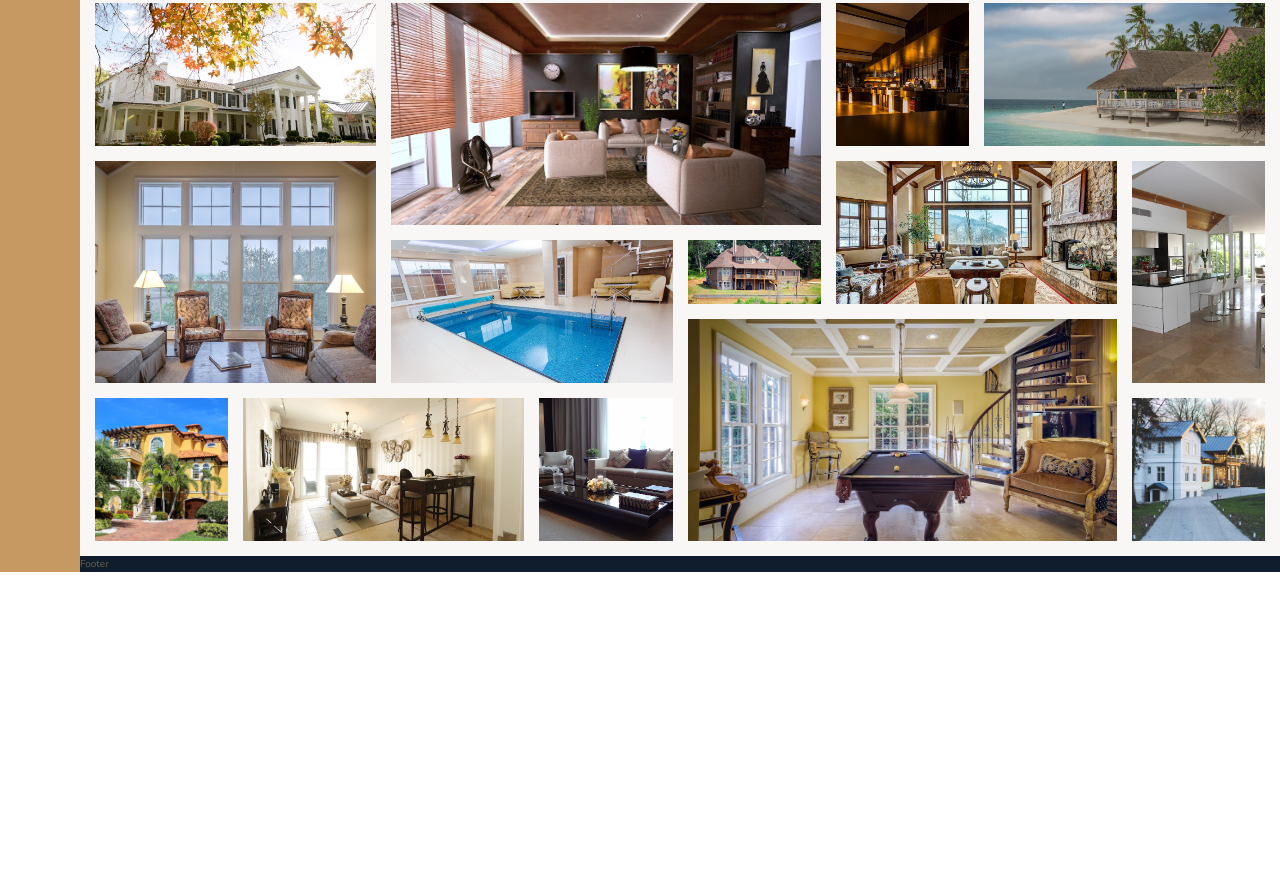
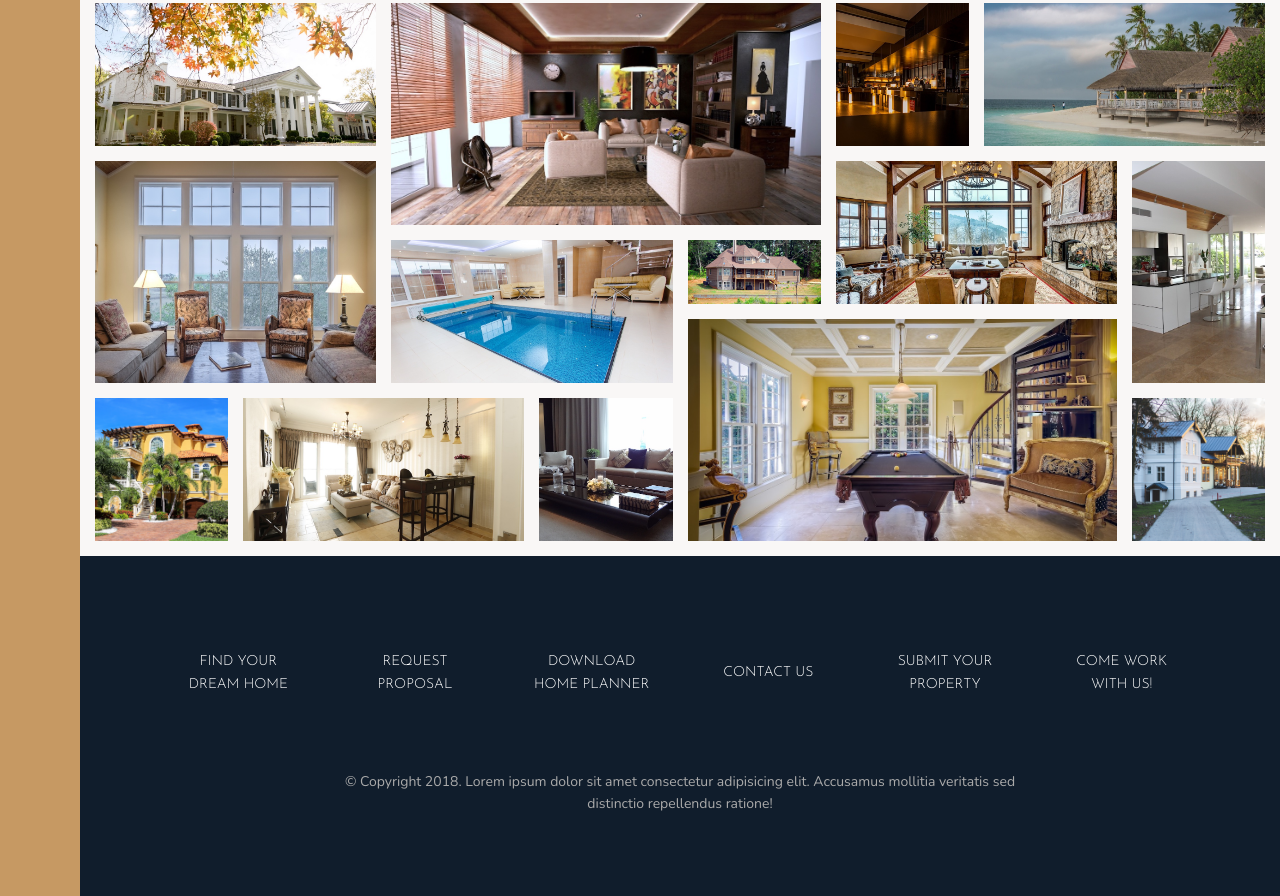
Before and after one commit to ubden/demoNexter, a website: page index.html in a window 1280 px wide. Shown: the part 3084-3980 px from the top of the page. Before the commit the page ends 3656 px from the top, so only its background shows below. Drawn offline with nearby package versions, Linux system fonts and the light colour scheme.

Commit message:
Footer
Completed the footer for the site.

```diff
--- a/index.html
+++ b/index.html
@@ -305,7 +305,17 @@
         </section>
 
         <footer class="footer">
-            Footer
+            <ul class="nav">
+                    <li class="nav__item"><a href="#" class="nav__link">Find your dream home</a></li>
+                    <li class="nav__item"><a href="#" class="nav__link">Request proposal</a></li>
+                    <li class="nav__item"><a href="#" class="nav__link">Download home planner</a></li>
+                    <li class="nav__item"><a href="#" class="nav__link">Contact us</a></li>
+                    <li class="nav__item"><a href="#" class="nav__link">Submit your property</a></li>
+                    <li class="nav__item"><a href="#" class="nav__link">Come work with us!</a></li>
+            </ul>
+            <p class="copyright">
+                &copy; Copyright 2018. Lorem ipsum dolor sit amet consectetur adipisicing elit. Accusamus mollitia veritatis sed distinctio repellendus ratione!
+            </p>
         </footer>
     </body>
 </html>
--- a/sass/_footer.scss
+++ b/sass/_footer.scss
@@ -1,4 +1,43 @@
 .footer {
     background-color: $color-secondary;
     grid-column: full-start / full-end;
+    padding: 8rem;
 }
+
+.nav {
+    list-style: none;
+
+    display: grid;
+    grid-template-columns: repeat(auto-fit, minmax(15rem, 1fr));
+    grid-gap: 2rem;
+    align-items: center;
+
+    &__link:link,
+    &__link:visited {
+        font-size: 1.4rem;
+        color: #fff;
+        text-decoration: none;
+        font-family: $font-display;
+        text-transform: uppercase;
+        text-align: center;
+        padding: 1.5rem;
+        display: block;
+        transition: all .2s;
+    }
+
+    &__link:hover,
+    &__link:active {
+        background-color: rgba(#fff, .05);
+        transform: translateY(-3px);
+    }
+}
+
+.copyright {
+    font-size: 1.4rem;
+    color: $color-grey-light-2;
+    margin-top: 6rem;
+    margin-right: auto;
+    margin-left: auto;
+    text-align: center;
+    width: 70%;
+}
```
Also changed, not shown: css/style.css.
